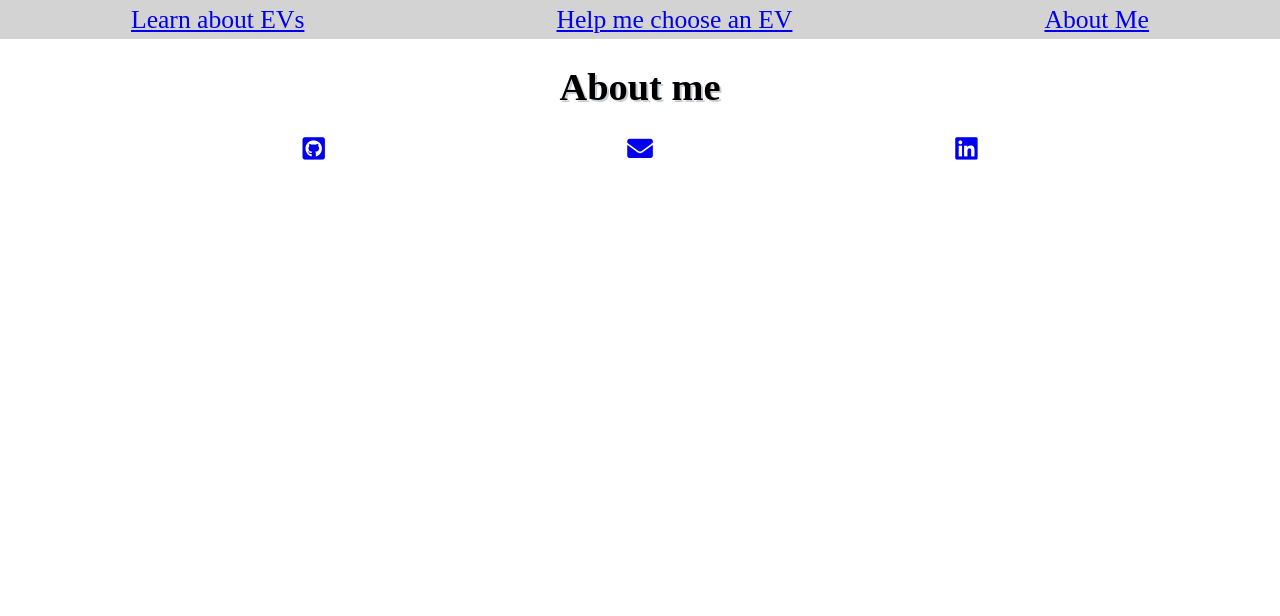
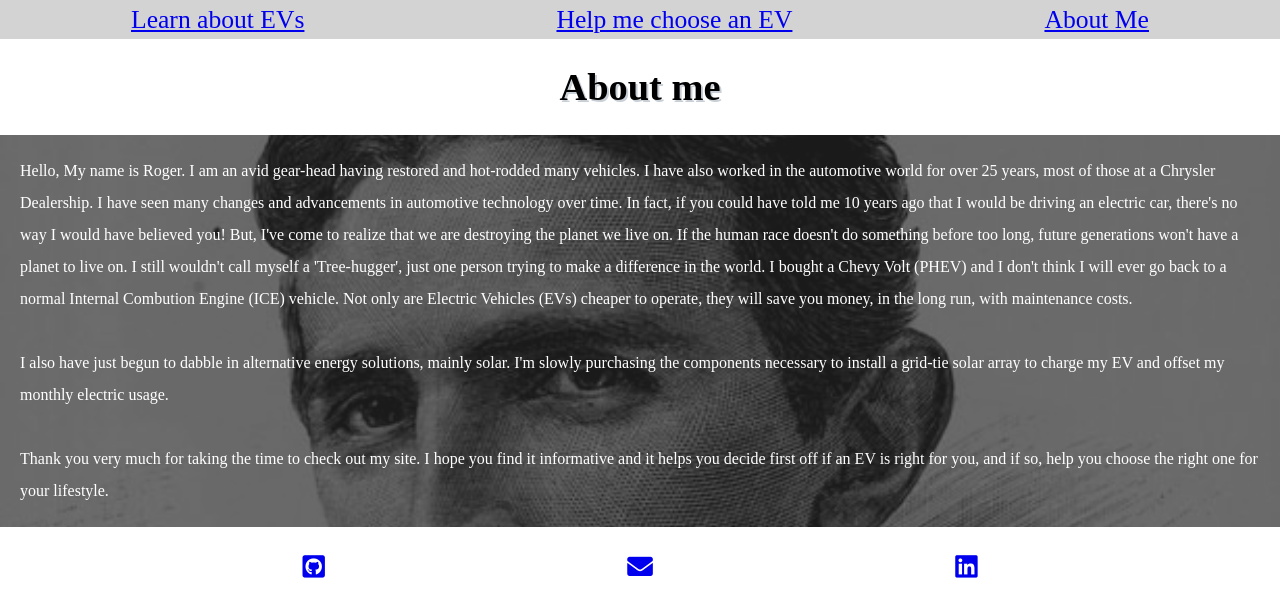
Before and after one commit to mustangrog/Roger-Dungan-Capstone-Project, a plain HTML site: page about/index.html in a window 1280 px wide. Drawn offline with nearby package versions, Linux system fonts and the light colour scheme.

Commit message:
Add content to 'About Me' page

```diff
--- a/about/index.html
+++ b/about/index.html
@@ -34,6 +34,33 @@
       </div>
     </header>
     <main>
+        <p>Hello, My name is Roger.  I am an avid gear-head having restored and
+            hot-rodded many vehicles. I have also worked in the automotive world
+            for over 25 years, most of those at a Chrysler Dealership.  I have
+            seen many changes and advancements in automotive technology over
+            time.  In fact, if you could have told me 10 years ago that I would
+            be driving an electric car, there's no way I would have believed you!
+            But, I've come to realize that we are destroying the planet we live
+            on.  If the human race doesn't do something before too long, future
+            generations won't have a planet to live on.  I still wouldn't call
+            myself a 'Tree-hugger', just one person trying to make a difference
+            in the world.  I bought a Chevy Volt (PHEV) and I don't think I will
+            ever go back to a normal Internal Combution Engine (ICE) vehicle.
+            Not only are Electric Vehicles (EVs) cheaper to operate, they will
+            save you money, in the long run, with maintenance costs.
+            <br>
+            <br>
+            I also have just begun to dabble in alternative energy solutions,
+            mainly solar.  I'm slowly purchasing the components necessary to
+            install a grid-tie solar array to charge my EV and offset my monthly
+            electric usage.
+            <br>
+            <br>
+            Thank you very much for taking the time to check out my site.  I hope
+            you find it informative and it helps you decide first off if an EV
+            is right for you, and if so, help you choose the right one for your
+            lifestyle.
+        </p>
 
     </main>
     <footer>
```
